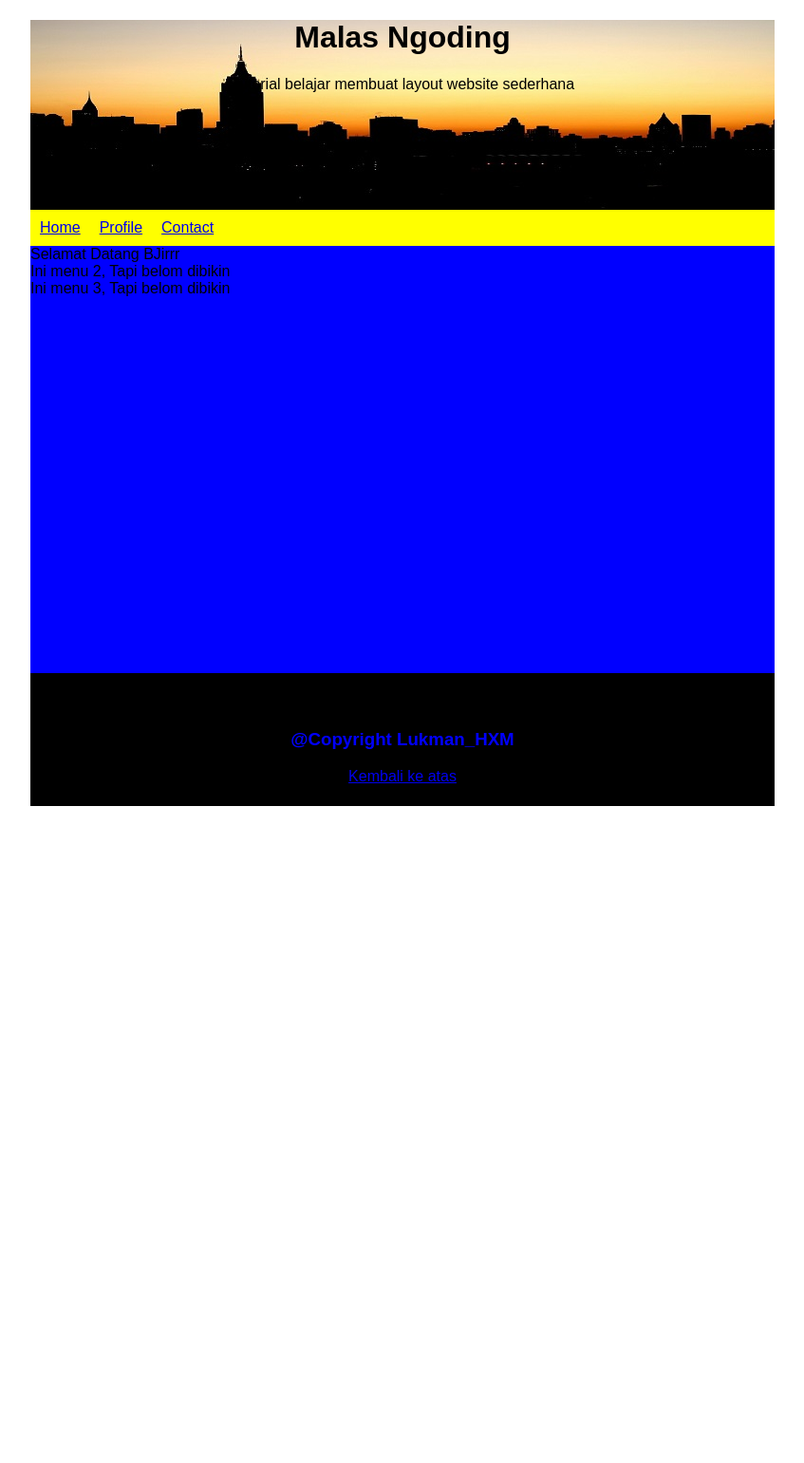
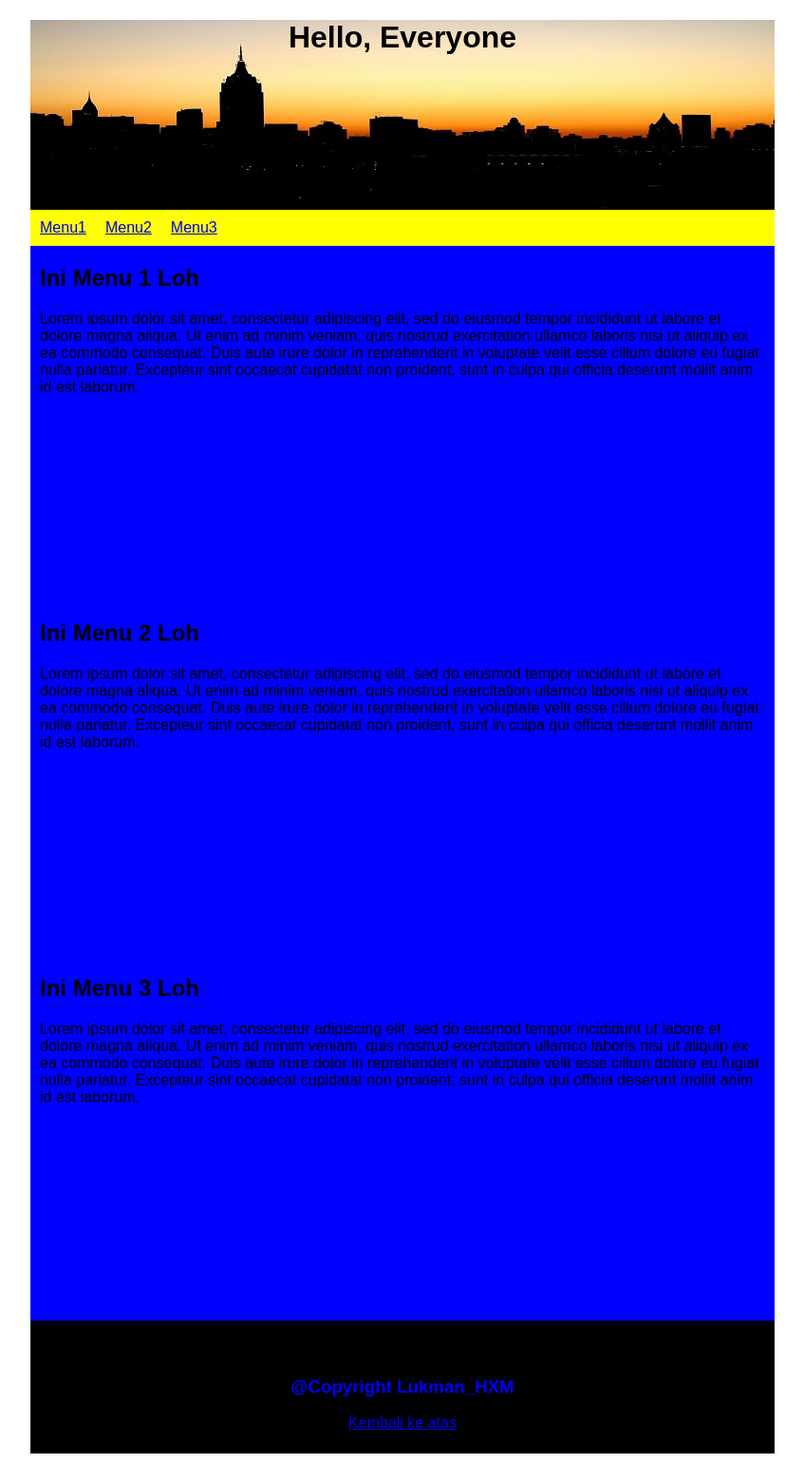
Before and after one commit to LukmanAH/PrakWeb-Cluster-a1, a PHP site: page /Latihan_Prak1.php in a window 1280 px wide. Shown: the whole page at 95% size, without its empty margins (216-1063 px from the left). Before the commit the page ends 849 px from the top, so only its background shows below. Run offline with PHP 8.4, Linux system fonts and the light colour scheme.

Commit message:
update dikit tapi belom kelar

```diff
--- a/Latihan_Prak1.php
+++ b/Latihan_Prak1.php
@@ -11,27 +11,30 @@
 <body>
   <div class="wrap">
     <header>
-      <h1>Malas Ngoding</h1>
-      <p>Tutorial belajar membuat layout website sederhana</p>
+      <h1>Hello, Everyone</h1>
     </header>
     <nav class="N1">
       <ul>
-        <li><a href="#menu1">Home</a></li>
-        <li><a href="#menu2">Profile</a></li>
-        <li><a href="#menu3">Contact</a></li>
+        <li><a href="#menu1">Menu1</a></li>
+        <li><a href="#menu2">Menu2</a></li>
+        <li><a href="#menu3">Menu3</a></li>
       </ul>
     </nav>
     <div class="container">
       <section id='menu1'>
-        Selamat Datang BJirrr
+        <h2>Ini Menu 1 Loh</h2>
+        <p>Lorem ipsum dolor sit amet, consectetur adipiscing elit, sed do eiusmod tempor incididunt ut labore et dolore magna aliqua. Ut enim ad minim veniam, quis nostrud exercitation ullamco laboris nisi ut aliquip ex ea commodo consequat. Duis aute irure dolor in reprehenderit in voluptate velit esse cillum dolore eu fugiat nulla pariatur. Excepteur sint occaecat cupidatat non proident, sunt in culpa qui officia deserunt mollit anim id est laborum.</p>
       </section>
 
       <section id='menu2'>
-        Ini menu 2, Tapi belom dibikin
+      <h2>Ini Menu 2 Loh</h2>
+        <p>Lorem ipsum dolor sit amet, consectetur adipiscing elit, sed do eiusmod tempor incididunt ut labore et dolore magna aliqua. Ut enim ad minim veniam, quis nostrud exercitation ullamco laboris nisi ut aliquip ex ea commodo consequat. Duis aute irure dolor in reprehenderit in voluptate velit esse cillum dolore eu fugiat nulla pariatur. Excepteur sint occaecat cupidatat non proident, sunt in culpa qui officia deserunt mollit anim id est laborum.</p>
+
       </section>
 
       <section id='menu3'>
-        Ini menu 3, Tapi belom dibikin
+      <h2>Ini Menu 3 Loh</h2>
+        <p>Lorem ipsum dolor sit amet, consectetur adipiscing elit, sed do eiusmod tempor incididunt ut labore et dolore magna aliqua. Ut enim ad minim veniam, quis nostrud exercitation ullamco laboris nisi ut aliquip ex ea commodo consequat. Duis aute irure dolor in reprehenderit in voluptate velit esse cillum dolore eu fugiat nulla pariatur. Excepteur sint occaecat cupidatat non proident, sunt in culpa qui officia deserunt mollit anim id est laborum.</p>
       </section>
     </div>
     <footer>
--- a/style.css
+++ b/style.css
@@ -35,14 +35,14 @@ header {
 }
 
 .container {
-  height: 450px;
+  height: auto;
 }
 
 aside {
   background: #2d3436;
   float: left;
   width: 200px;
-  height: 100%;
+  height: 462px;
   text-align: center;
 }
 
@@ -93,6 +93,10 @@ article {
 	border-bottom:4px solid #BF3D3D;
 }
 
+section{
+	padding-bottom: 200px  ;
+	margin: 10px;
+}
 .judul{
 	text-align: center;
 	color: #eee;
```
Also changed, not shown: Tugas_Prak1.php (line endings or trailing spaces).
